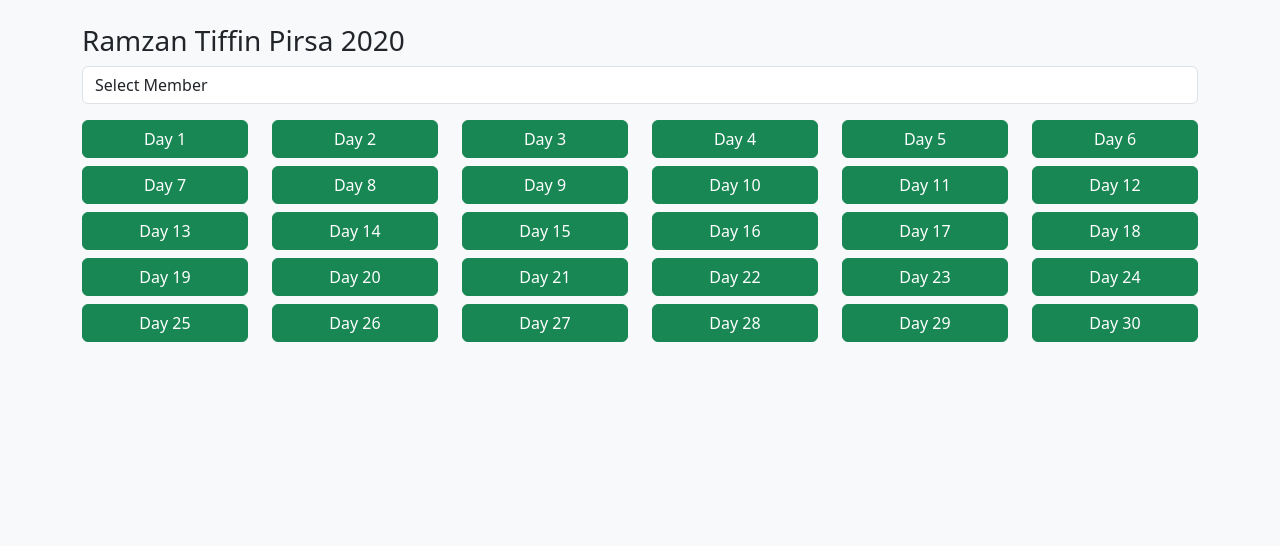
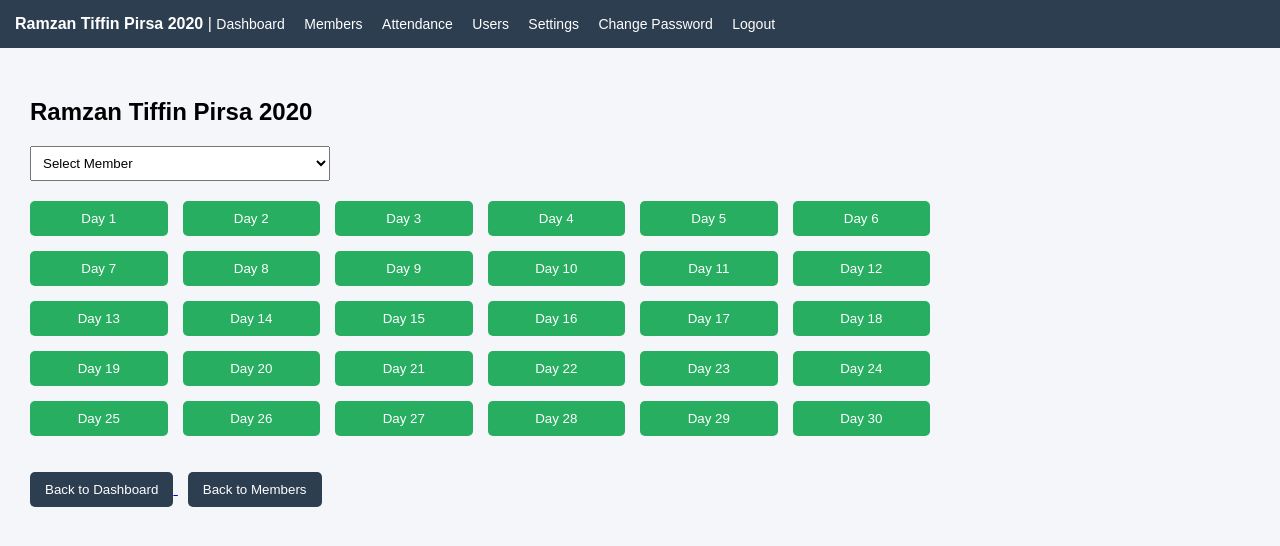
Before and after one commit to mohdkukshi/ramzan-tiffin-1447, a Flask app: template templates/attendance.html in a window 1280 px wide. Shown: the top 546 px of the page. Run offline with Flask 3, Linux system fonts and the light colour scheme; the template is opened without the code that fills it: most values are stand-ins (such as "Sample title", 1, 10 or a date in 2020); some libraries are stand-ins or nearby versions.

Commit message:
Improve attendance UI with navigation buttons

```diff
--- a/templates/attendance.html
+++ b/templates/attendance.html
@@ -1,14 +1,18 @@
-{% extends "layout.html" %}
+{% extends "base.html" %}
+
 {% block content %}
 
-<h3>Ramzan Tiffin Pirsa {{ year }}</h3>
+<h2>Ramzan Tiffin Pirsa {{ year }}</h2>
 
-<form method="GET">
-    <select name="member" class="form-control mb-3" onchange="this.form.submit()">
+<form method="GET" style="margin-bottom:20px;">
+    <select name="member" onchange="this.form.submit()" style="padding:8px; width:300px;">
         <option value="">Select Member</option>
         {% for m in members %}
             <option value="{{ m[0] }}"
-                {% if selected_member == m[0]|string %}selected{% endif %}>
+                {% if selected_member and selected_member|int == m[0] %}
+                    selected
+                {% endif %}
+            >
                 {{ m[1] }}
             </option>
         {% endfor %}
@@ -16,25 +20,38 @@
 </form>
 
 {% if selected_member %}
-<div class="row">
+
+<div style="display:grid; grid-template-columns: repeat(6, 1fr); gap:15px; max-width:900px;">
+
     {% for day in range(1,31) %}
-    <div class="col-md-2 mb-2">
         {% if day in attendance_days %}
-            <button class="btn btn-secondary w-100" disabled>
+            <button style="background:#95a5a6; color:white; padding:10px; border:none; border-radius:5px;" disabled>
                 Day {{ day }} ✓
             </button>
         {% else %}
             <form method="POST">
                 <input type="hidden" name="member_id" value="{{ selected_member }}">
                 <input type="hidden" name="day" value="{{ day }}">
-                <button class="btn btn-success w-100">
+                <button type="submit"
+                        style="background:#27ae60; color:white; padding:10px; border:none; border-radius:5px; width:100%;">
                     Day {{ day }}
                 </button>
             </form>
         {% endif %}
-    </div>
     {% endfor %}
+
 </div>
+
+<br><br>
+
+<a href="{{ url_for('dashboard') }}">
+    <button type="button">Back to Dashboard</button>
+</a>
+
+<a href="{{ url_for('members') }}">
+    <button type="button" style="margin-left:10px;">Back to Members</button>
+</a>
+
 {% endif %}
 
 {% endblock %}
```
